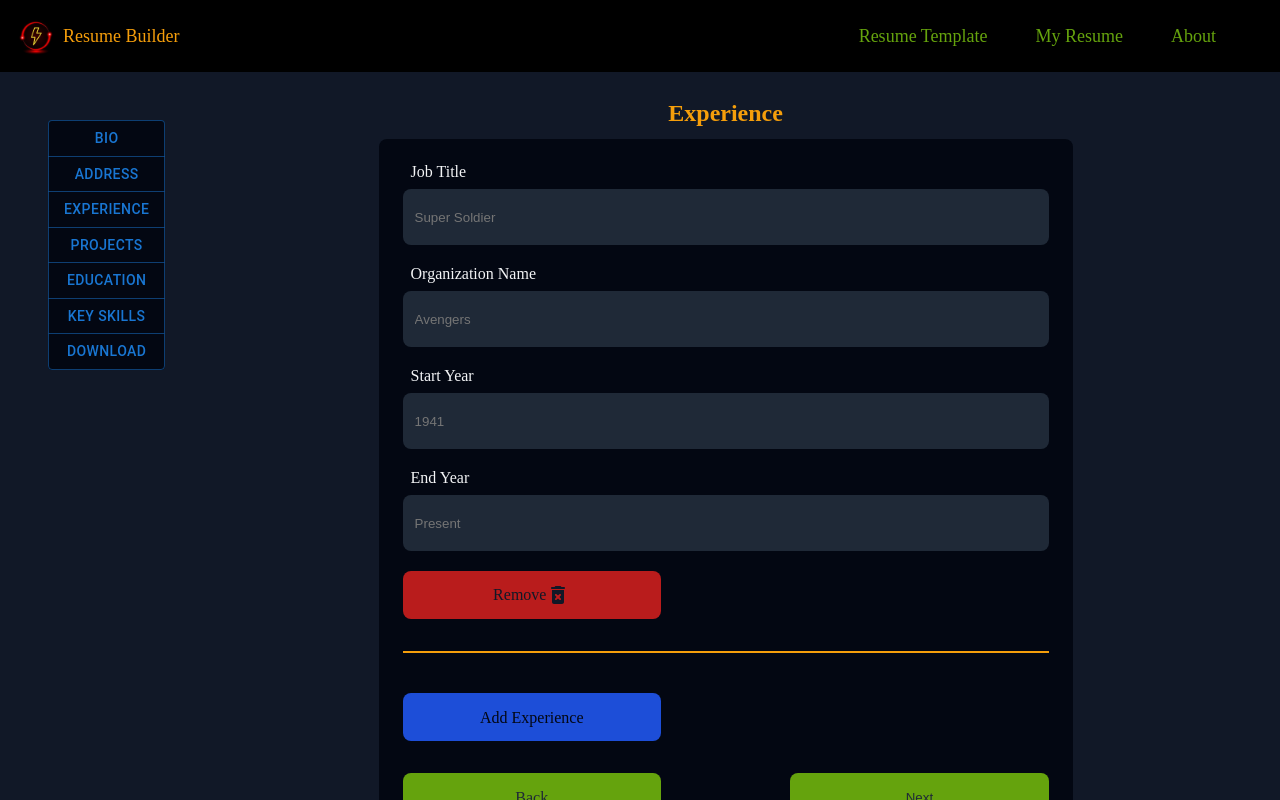
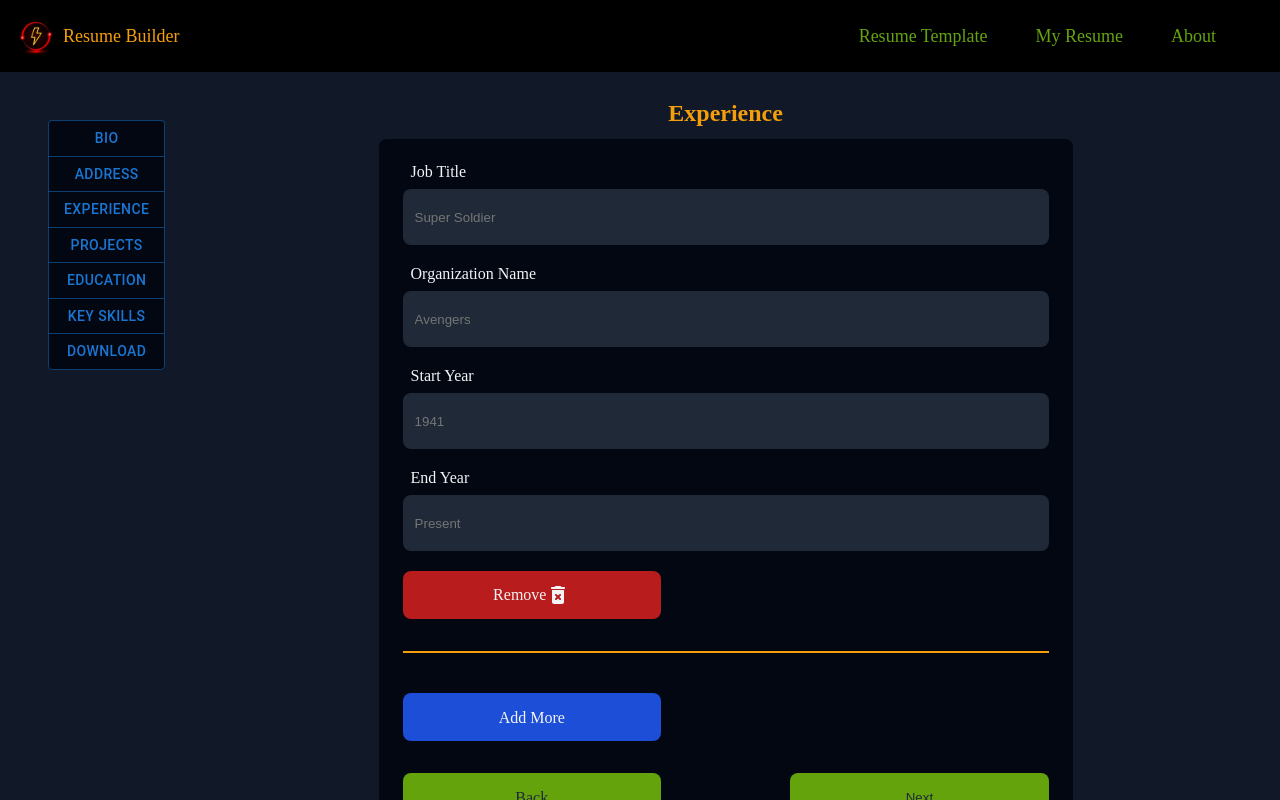
Before and after one commit to Sethoeurt/frontend_01_pp_y3, a React (Vite) app: page /fillDetails in a window 1280 px wide. Both pictures are taken after a click on the button "EXPERIENCE". Shown: the top 800 px of the page. Built offline with nearby package versions, Linux system fonts and the light colour scheme.

Commit message:
CSS updated

```diff
--- a/src/components/inputComponents/Experience.jsx
+++ b/src/components/inputComponents/Experience.jsx
@@ -1,12 +1,11 @@
 import React, { useState } from 'react'
 import Styles from '../../styles/input.module.css'
-import {DeleteForeverRounded} from '@mui/icons-material'
+import { DeleteForeverRounded } from '@mui/icons-material'
 import { useDispatch, useSelector } from 'react-redux'
 import { Details } from '../../data/details'
 import { scrollToTop } from '../../utils/controls.js'
 import { modifyExperience } from '../../redux/slices/experienceSlice.js'
 import { previousComponents, nextComponents } from '../../redux/slices/sliceFillDetails.js'
-
 
 
 function Experience() {
@@ -157,7 +156,7 @@ function Experience() {
               className={Styles.buttonAdd}
               onClick={() => handleAddButtonClick()}
             >
-              <p>Add Experience </p>
+              <p>Add More </p>
             </div>
 
             <div className={Styles.buttonWrapper}>
--- a/src/styles/input.module.css
+++ b/src/styles/input.module.css
@@ -97,7 +97,7 @@
 
 .buttonRemove {
     display: flex;
-    color: #111827;
+    color: #f3f4f6;
     height: 3rem;
     width: 40%;
     border-radius: 0.5rem;
@@ -113,7 +113,7 @@
 }
 
 .buttonAdd {
-    color: #030712;
+    color: #f3f4f6;
     height: 3rem;
     width: 40%;
     border-radius: 0.5rem;
```
Also changed, not shown: notes.txt.
